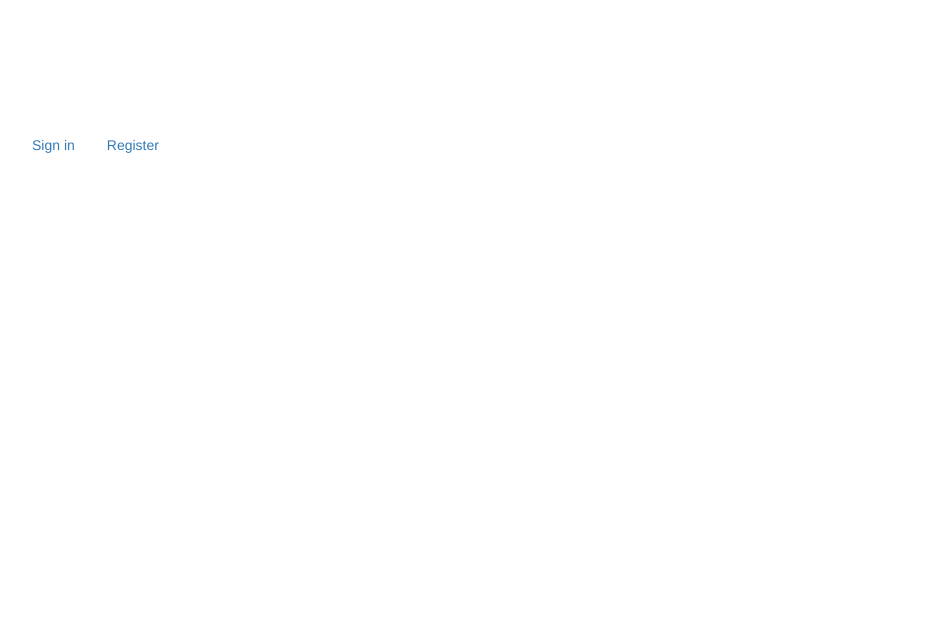
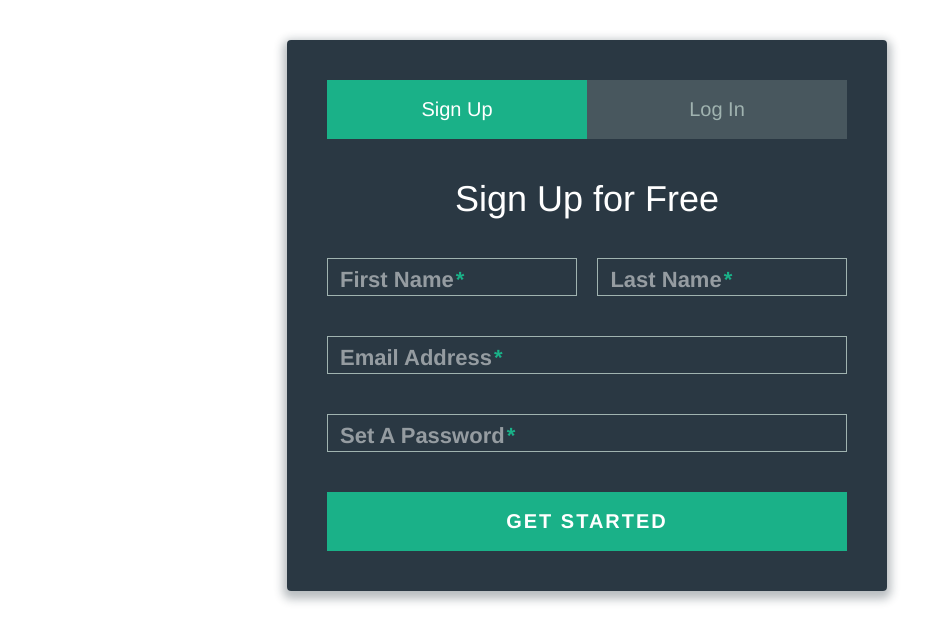
Before and after one commit to ArtHerasymov/bingelater, an Angular app in the folder frontend/: page / in a window 1280 px wide. Shown: the top 642 px of the page, without its empty margins (53-979 px from the left). Built offline with nearby package versions, Linux system fonts and the light colour scheme.

Commit message:
new 23.09

```diff
--- a/frontend/angular.json
+++ b/frontend/angular.json
@@ -25,7 +25,9 @@
             "styles": [
               "src/styles.css"
             ],
-            "scripts": []
+            "scripts":[
+              "node_modules/jquery/dist/jquery.min.js"
+            ]
           },
           "configurations": {
             "production": {
--- a/frontend/package.json
+++ b/frontend/package.json
@@ -11,7 +11,6 @@
   },
   "private": true,
   "dependencies": {
-    "@angular-devkit/build-angular": "^0.8.2",
     "@angular/animations": "^6.1.0",
     "@angular/common": "^6.1.0",
     "@angular/compiler": "^6.1.0",
@@ -24,12 +23,13 @@
     "@angular/router": "^6.1.0",
     "bootstrap": "^4.1.3",
     "core-js": "^2.5.4",
+    "jquery": "^3.3.1",
     "rxjs": "^6.3.2",
     "rxjs-compat": "^6.3.2",
     "zone.js": "~0.8.26"
   },
   "devDependencies": {
-    "@angular-devkit/build-angular": "^0.8.2",
+    "@angular-devkit/build-angular": "^0.8.3",
     "@angular/cli": "~6.2.2",
     "@angular/compiler-cli": "^6.1.0",
     "@angular/language-service": "^6.1.0",
--- a/frontend/src/app/components/login/login.component.css
+++ b/frontend/src/app/components/login/login.component.css
@@ -1,5 +1,175 @@
-.container {
-    margin-top: 125px;
+*, *:before, *:after {
+  box-sizing: border-box;
+}
+
+html {
+  overflow-y: scroll;
+}
+
+body {
+  background: #c1bdba;
+  font-family: 'Titillium Web', sans-serif;
+}
+
+a {
+  text-decoration: none;
+  color: #1ab188;
+  transition: .5s ease;
+}
+a:hover {
+  color: #179b77;
+}
+
+.form {
+  background: rgba(19, 35, 47, 0.9);
+  padding: 40px;
+  max-width: 600px;
+  margin: 40px auto;
+  border-radius: 4px;
+  box-shadow: 0 4px 10px 4px rgba(19, 35, 47, 0.3);
+}
+
+.tab-group {
+  list-style: none;
+  padding: 0;
+  margin: 0 0 40px 0;
+}
+.tab-group:after {
+  content: "";
+  display: table;
+  clear: both;
+}
+.tab-group li a {
+  display: block;
+  text-decoration: none;
+  padding: 15px;
+  background: rgba(160, 179, 176, 0.25);
+  color: #a0b3b0;
+  font-size: 20px;
+  float: left;
+  width: 50%;
+  text-align: center;
+  cursor: pointer;
+  transition: .5s ease;
+}
+.tab-group li a:hover {
+  background: #179b77;
+  color: #ffffff;
+}
+.tab-group .active a {
+  background: #1ab188;
+  color: #ffffff;
+}
+
+.tab-content > div:last-child {
+  display: none;
+}
+
+h1 {
+  text-align: center;
+  color: #ffffff;
+  font-weight: 300;
+  margin: 0 0 40px;
+}
+
+label {
+  position: absolute;
+  -webkit-transform: translateY(6px);
+          transform: translateY(6px);
+  left: 13px;
+  color: rgba(255, 255, 255, 0.5);
+  transition: all 0.25s ease;
+  backface-visibility: hidden;
+  pointer-events: none;
+  font-size: 22px;
+}
+label .req {
+  margin: 2px;
+  color: #1ab188;
+}
+
+label.active {
+  -webkit-transform: translateY(50px);
+          transform: translateY(50px);
+  left: 2px;
+  font-size: 14px;
+}
+label.active .req {
+  opacity: 0;
+}
+
+label.highlight {
+  color: #ffffff;
+}
+
+input, textarea {
+  font-size: 22px;
+  display: block;
+  width: 100%;
+  height: 100%;
+  padding: 5px 10px;
+  background: none;
+  background-image: none;
+  border: 1px solid #a0b3b0;
+  color: #ffffff;
+  border-radius: 0;
+  transition: border-color .25s ease, box-shadow .25s ease;
+}
+input:focus, textarea:focus {
+  outline: 0;
+  border-color: #1ab188;
+}
+
+textarea {
+  border: 2px solid #a0b3b0;
+  resize: vertical;
+}
+
+.field-wrap {
+  position: relative;
+  margin-bottom: 40px;
+}
+
+.top-row:after {
+  content: "";
+  display: table;
+  clear: both;
+}
+.top-row > div {
+  float: left;
+  width: 48%;
+  margin-right: 4%;
+}
+.top-row > div:last-child {
+  margin: 0;
+}
+
+.button {
+  border: 0;
+  outline: none;
+  border-radius: 0;
+  padding: 15px 0;
+  font-size: 2rem;
+  font-weight: 600;
+  text-transform: uppercase;
+  letter-spacing: .1em;
+  background: #1ab188;
+  color: #ffffff;
+  transition: all 0.5s ease;
+  -webkit-appearance: none;
+}
+.button:hover, .button:focus {
+  background: #179b77;
+}
+
+.button-block {
+  display: block;
+  width: 100%;
+}
+
+.forgot {
+  margin-top: -20px;
+  text-align: right;
 }
 
 /*Animate styles*/
--- a/frontend/src/app/components/login/login.component.html
+++ b/frontend/src/app/components/login/login.component.html
@@ -1,4 +1,4 @@
-<div class="container animated bounceInRight">
+<!-- <div class="container animated bounceInRight">
         <div class="row justify-content-center">
            <ul class="nav nav-pills mb-3" id="pills-tab" role="tablist">
                <li class="nav-item">
@@ -67,4 +67,130 @@
                </div>
            </div>
        </div>
- </div>
+ </div> -->
+
+
+<div class="form">
+    <ul class="tab-group">
+        <li class="tab active"><a href="#signup">Sign Up</a></li>
+        <li class="tab"><a href="#login">Log In</a></li>
+    </ul>
+
+    <div class="tab-content">
+        <div id="signup">
+            <h1>Sign Up for Free</h1>
+
+            <form action="/" method="post">
+
+                <div class="top-row">
+                    <div class="field-wrap">
+                        <label>
+                            First Name<span class="req">*</span>
+                        </label>
+                        <input type="text" required autocomplete="off">
+                    </div>
+
+                    <div class="field-wrap">
+                        <label>
+                            Last Name<span class="req">*</span>
+                        </label>
+                        <input type="text" required autocomplete="off">
+                    </div>
+                </div>
+
+                <div class="field-wrap">
+                    <label>
+                        Email Address<span class="req">*</span>
+                    </label>
+                    <input type="email" required autocomplete="off">
+                </div>
+
+                <div class="field-wrap">
+                    <label>
+                        Set A Password<span class="req">*</span>
+                    </label>
+                    <input type="password" required autocomplete="off">
+                </div>
+
+                <button type="submit" class="button button-block">Get Started</button>
+            </form>
+        </div>
+
+        <div id="login">
+            <h1>Welcome Back!</h1>
+
+            <form action="/" method="post">
+                <div class="field-wrap">
+                    <label>
+                        Email Address<span class="req">*</span>
+                    </label>
+                    <input type="email" required autocomplete="off">
+                </div>
+
+                <div class="field-wrap">
+                    <label>
+                        Password<span class="req">*</span>
+                    </label>
+                    <input type="password" required autocomplete="off">
+                </div>
+
+                <p class="forgot"><a href="#">Forgot Password?</a></p>
+
+                <button class="button button-block">Log In</button>
+
+            </form>
+
+        </div>
+
+    </div><!-- tab-content -->
+
+</div> <!-- /form -->
+<script src="https://code.jquery.com/jquery-3.3.1.js" integrity="sha256-2Kok7MbOyxpgUVvAk/HJ2jigOSYS2auK4Pfzbm7uH60="
+    crossorigin="anonymous"></script>
+
+<script src="text/javascript">
+
+    // $('.form').find('input, textarea').on('keyup blur focus', function (e) {
+
+    //     var $this = $(this),
+    //         label = $this.prev('label');
+
+    //     if (e.type === 'keyup') {
+    //         if ($this.val() === '') {
+    //             label.removeClass('active highlight');
+    //         } else {
+    //             label.addClass('active highlight');
+    //         }
+    //     } else if (e.type === 'blur') {
+    //         if ($this.val() === '') {
+    //             label.removeClass('active highlight');
+    //         } else {
+    //             label.removeClass('highlight');
+    //         }
+    //     } else if (e.type === 'focus') {
+
+    //         if ($this.val() === '') {
+    //             label.removeClass('highlight');
+    //         }
+    //         else if ($this.val() !== '') {
+    //             label.addClass('highlight');
+    //         }
+    //     }
+
+    // });
+
+    // $('.tab a').on('click', function (e) {
+
+    //     e.preventDefault();
+
+    //     $(this).parent().addClass('active');
+    //     $(this).parent().siblings().removeClass('active');
+
+    //     const target = $(this).attr('href');
+
+    //     $('.tab-content > div').not(target).hide();
+
+    //     $(target).fadeIn(600);
+
+    // });
+</script>
--- a/frontend/src/app/components/login/login.component.ts
+++ b/frontend/src/app/components/login/login.component.ts
@@ -1,5 +1,7 @@
 import { Component, OnInit } from '@angular/core';
 import { AuthenticationService } from '../../services/authentication.service'
+
+declare var $: any;
 
 @Component({
   selector: 'app-login',
@@ -7,17 +9,61 @@ import { AuthenticationService } from '../../services/authentication.service'
   styleUrls: ['./login.component.css']
 })
 export class LoginComponent implements OnInit {
-
+  menuStatus = 'signUp';
   constructor(
-    private authenticationService : AuthenticationService
+    private authenticationService: AuthenticationService
   ) { }
 
   ngOnInit() {
+
+    $('.form').find('input, textarea').on('keyup blur focus', function (e) {
+
+      var $this = $(this),
+        label = $this.prev('label');
+
+      if (e.type === 'keyup') {
+        if ($this.val() === '') {
+          label.removeClass('active highlight');
+        } else {
+          label.addClass('active highlight');
+        }
+      } else if (e.type === 'blur') {
+        if ($this.val() === '') {
+          label.removeClass('active highlight');
+        } else {
+          label.removeClass('highlight');
+        }
+      } else if (e.type === 'focus') {
+
+        if ($this.val() === '') {
+          label.removeClass('highlight');
+        }
+        else if ($this.val() !== '') {
+          label.addClass('highlight');
+        }
+      }
+
+    });
+
+    $('.tab a').on('click', function (e) {
+
+      e.preventDefault();
+
+      $(this).parent().addClass('active');
+      $(this).parent().siblings().removeClass('active');
+
+      let target = $(this).attr('href');
+
+      $('.tab-content > div').not(target).hide();
+
+      $(target).fadeIn(600);
+
+    });
   }
 
   testBackend() {
     this.authenticationService.registerUser(1).subscribe(data => {
-      if(data.success){
+      if (data.success) {
         console.log("Success")
       } else {
         console.log("Failure")
--- a/package.json
+++ b/package.json
@@ -12,6 +12,7 @@
     "connect-multiparty": "^2.2.0",
     "cors": "^2.8.4",
     "express": "^4.16.3",
+    "jquery": "^3.3.1",
     "mongoose": "^5.2.15"
   }
 }
```
Also changed, not shown: 2 other files (tests, documents, lock files or other folders).
